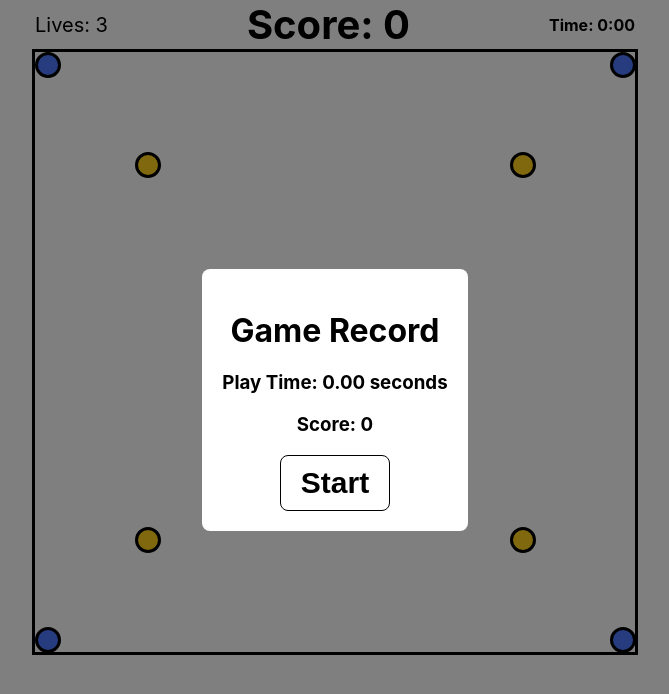
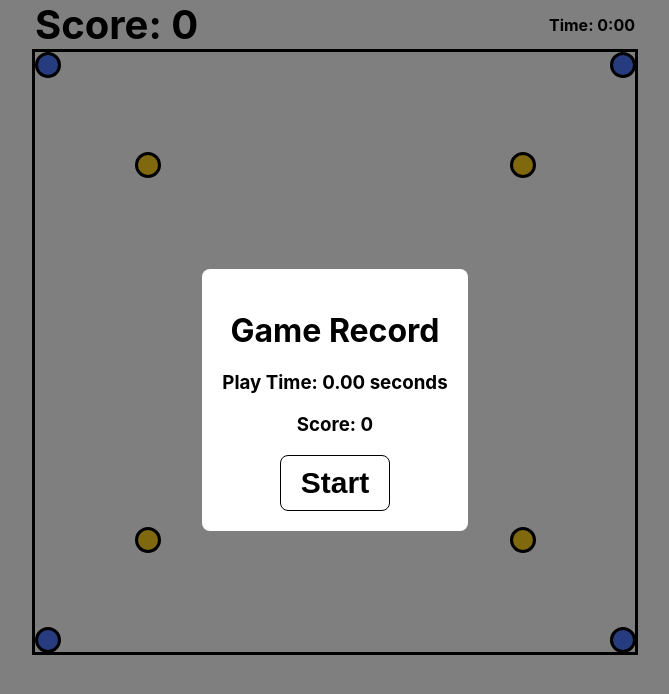
Before and after one commit to jaeyeong04/world-hardest-game-clone, a React (Create React App) app: page / in a window 1280 px wide. Shown: the top 694 px of the page, without its empty margins (305-974 px from the left). Built offline with nearby package versions, Linux system fonts and the light colour scheme.

Commit message:
feat: [GameRecord]에서 lives 기능 삭제,,,

```diff
--- a/src/components/molecules/GameRecord.tsx
+++ b/src/components/molecules/GameRecord.tsx
@@ -29,7 +29,6 @@ export const GameRecord = ({
 }) => {
   return (
     <GameRecordContainer>
-      <Text usage={TextUsage.LIVES}>Lives: 3</Text>
       <Text usage={TextUsage.SCORE}>Score: {score}</Text>
       <Text usage={TextUsage.TIME}>Time: {formatTime(time)}</Text>
     </GameRecordContainer>
```
